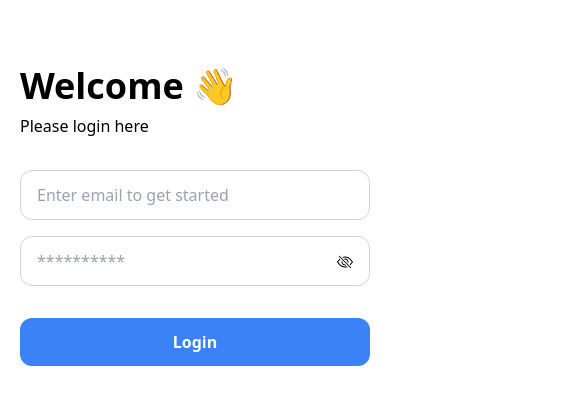
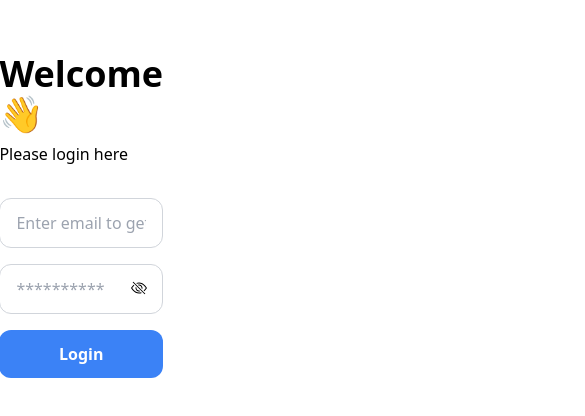
Before and after one commit to ravi715950/Admin-Dashboard, a React (Create React App) app: page /login in a window 390 px wide. Shown: the part 206-622 px from the top of the page, 585 px wide, since content can reach past the window. Built offline with nearby package versions, Linux system fonts and the light colour scheme.

Commit message:
fix responsiveness

```diff
--- a/src/Componants/LoginPage.jsx
+++ b/src/Componants/LoginPage.jsx
@@ -56,12 +56,12 @@ const LoginPage = () => {
     }
 
     return (
-        <div className='grid xl:grid-cols-2 grid-cols-1 h-screen bg-white '>
-            <div className='w-[110%] rounded p-4 xl:block hidden' >
+        <div className='grid grid-cols-12 h-screen bg-white '>
+            <div className=' col-span-7 rounded p-4 xl:block hidden' >
                 <img className='h-full  rounded-3xl ' src="https://plus.unsplash.com/premium_photo-1673984261110-d1d931e062c0?w=500&auto=format&fit=crop&q=60&ixlib=rb-4.0.3&ixid=M3wxMjA3fDB8MHx0b3BpYy1mZWVkfDM4fGFldTZyTC1qNmV3fHxlbnwwfHx8fHw%3D" alt="Placeholder" />
             </div>
-            <div className='flex justify-center items-center'>
-                <div className='w-[350px]'>
+            <div className=' col-span-5 flex justify-center items-center'>
+                <div className='max-w-[450px] w-[450px] px-5'>
                     <div className='text-4xl font-bold'>
                         <h2 className='mb-2 '>Welcome  👋</h2>
                     </div>
@@ -73,17 +73,19 @@ const LoginPage = () => {
                         <input className='w-full px-4 py-3 border border-gray-300 rounded-xl' name="email"  type="text" placeholder='Enter email to get started' value={username} onChange={(e) => setUsername(e.target.value)} />
 
 
-
+                <div className='w-full relative'>
                         <input className='w-full px-4 py-3 border border-gray-300 rounded-xl mt-4'  type={show ? "text" : "password"} placeholder='**********' value={password} onChange={(e) => setPassword(e.target.value)} />
 
                         <h6  className='cursor-pointer' onClick={ ()=>setShow(!show)}>
 
                             {show ? (
-                                <BsEye className='w-[650px] transform -translate-y-8'/>
+                                <BsEye className='absolute right-4 top-8'/>
                             ):(
-                                <BsEyeSlash  className='w-[650px] transform -translate-y-8'/>
+                                <BsEyeSlash  className='absolute right-4 top-8'/>
                             )}
                         </h6>
+
+</div>
 
 
                         <button type='submit' className='w-full px-6 py-3 bg-blue-500 text-white font-semibold rounded-xl mt-4 hover:bg-sky-800 focus:outline-none'>Login</button>
```
